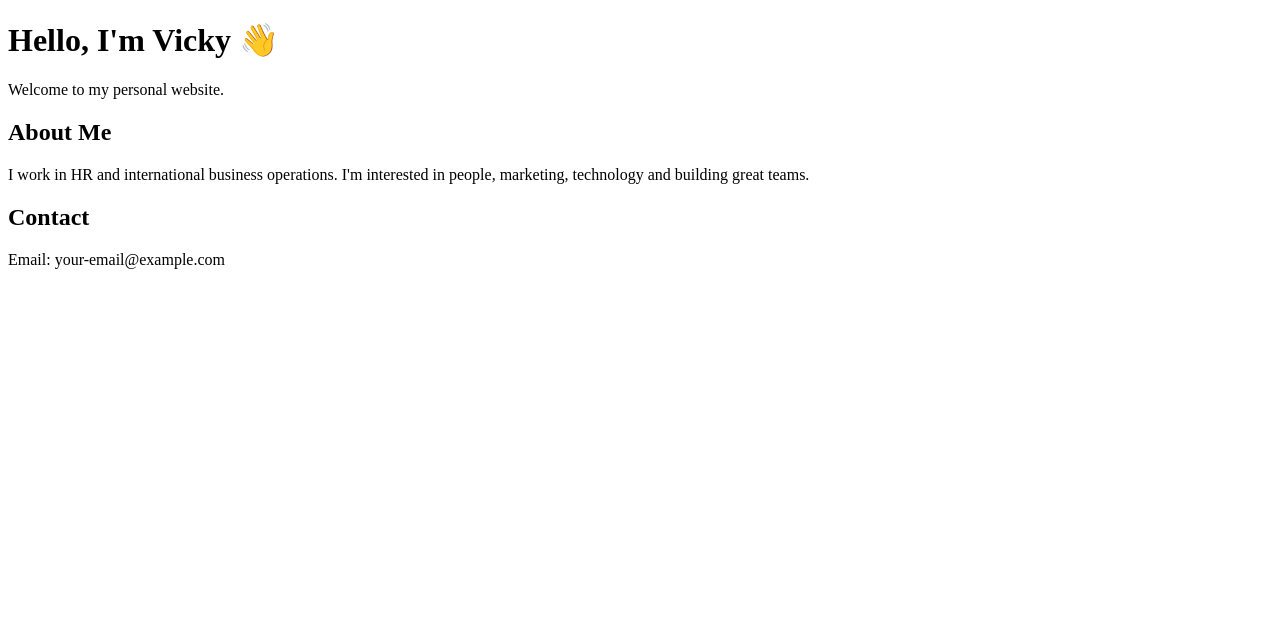
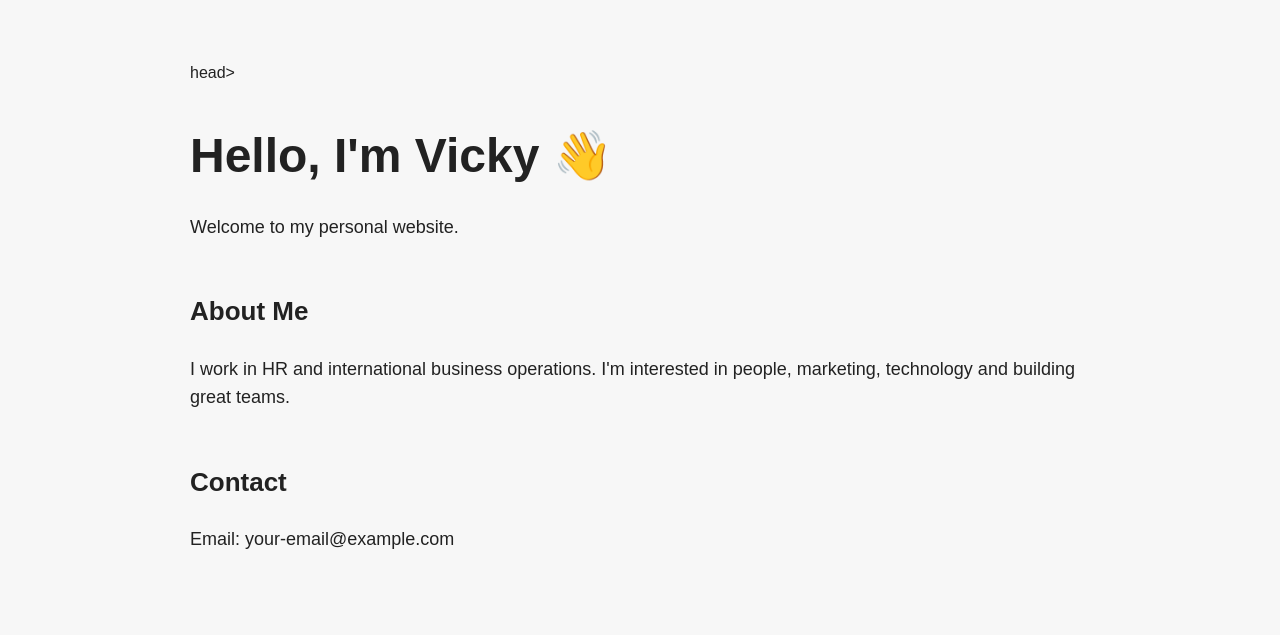
Before and after one commit to 2220010633/2220010633.github.io, a plain HTML site: page index.html in a window 1280 px wide. Drawn offline with Linux system fonts and the light colour scheme.

Commit message:
Update index.html

```diff
--- a/index.html
+++ b/index.html
@@ -1,10 +1,36 @@
 <!DOCTYPE html>
 <html lang="en">
 
-<head>
+head>
     <meta charset="UTF-8">
     <meta name="viewport" content="width=device-width, initial-scale=1.0">
     <title>Vicky Wang</title>
+
+    <style>
+        body {
+            font-family: Arial, sans-serif;
+            max-width: 900px;
+            margin: 0 auto;
+            padding: 60px 30px;
+            background-color: #f7f7f7;
+            color: #222;
+            line-height: 1.6;
+        }
+
+        h1 {
+            font-size: 48px;
+            margin-bottom: 10px;
+        }
+
+        h2 {
+            margin-top: 50px;
+            font-size: 26px;
+        }
+
+        p {
+            font-size: 18px;
+        }
+    </style>
 </head>
 
 <body>
```
